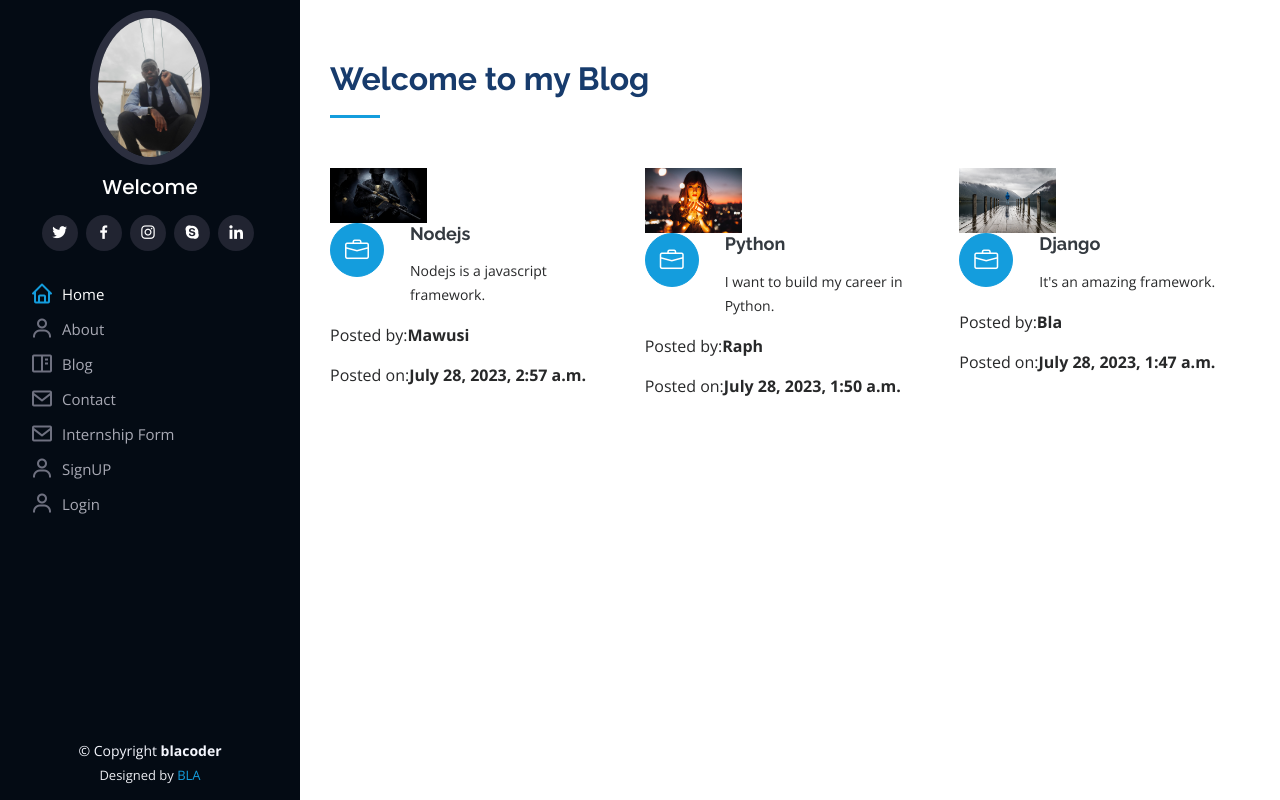
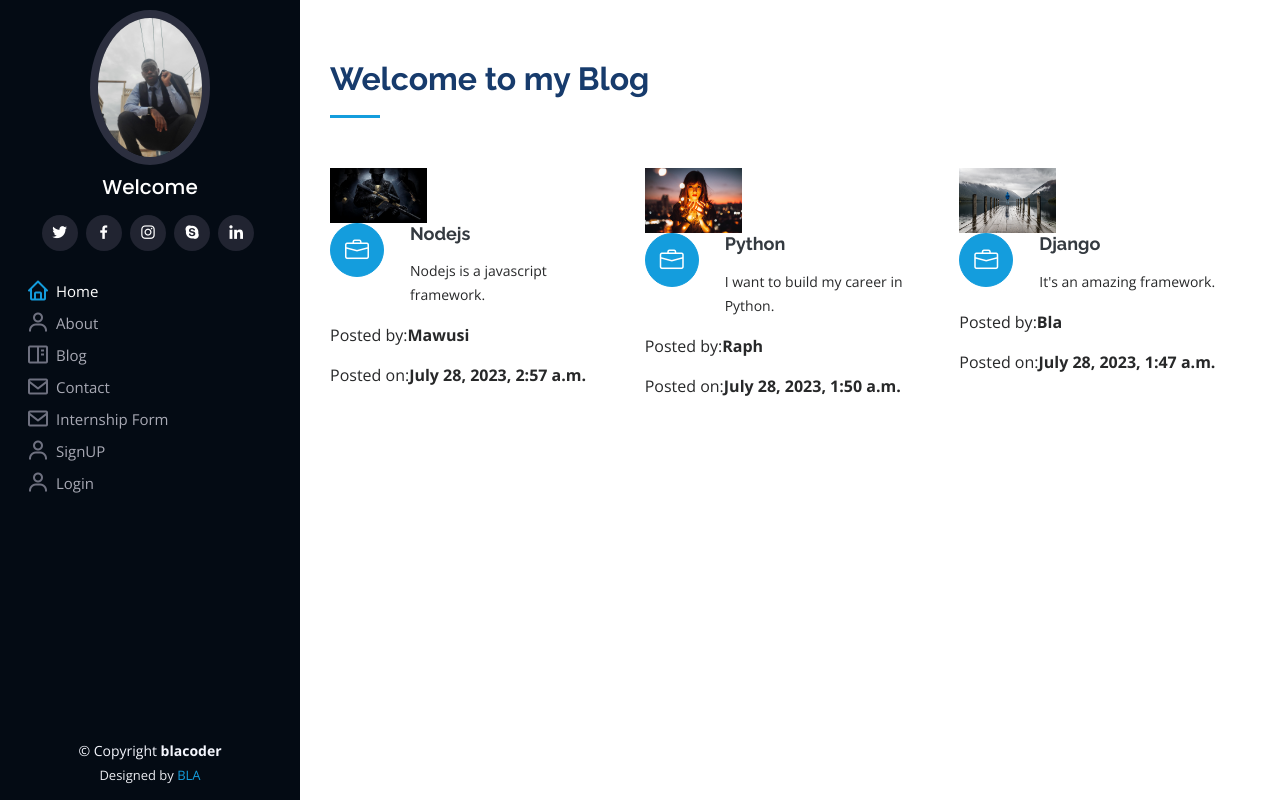
Before and after one commit to lefelate/dynamic-portfolio-repo, a Django app: page /blog in a window 1280 px wide. Run offline with Django 4.2, Linux system fonts and the light colour scheme; data comes from the database, SQL or seed files in the repository; both versions use the stored data as it was after the commit; some libraries are stand-ins or nearby versions.

Commit message:
updated css

```diff
--- a/static/assets/css/style.css
+++ b/static/assets/css/style.css
@@ -162,7 +162,7 @@ h6 {
 }
 
 .nav-menu * {
-  margin: 0;
+  margin: -1px;
   padding: 0;
   list-style: none;
 }
```
Also changed, not shown: db.sqlite3.
